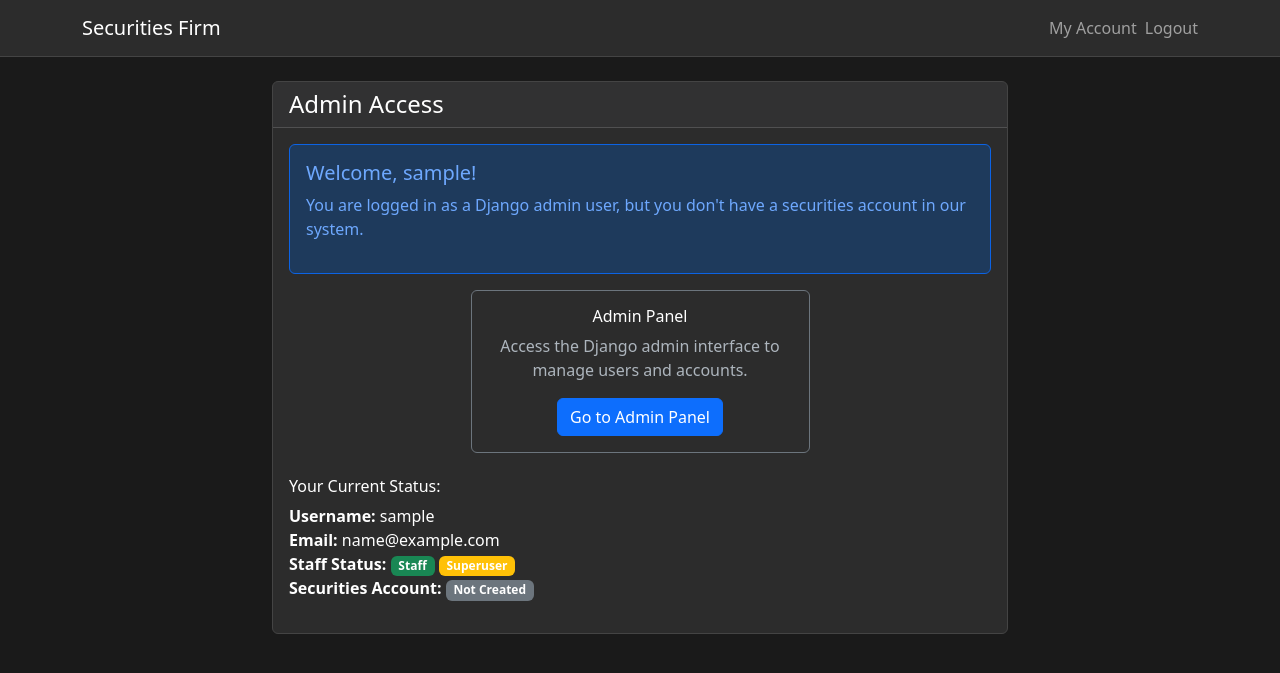
After one commit to xero7689/securities_firm, a Django app: page /accounts/admin-without-account/ in a window 1280 px wide. The commit adds this page. Shown: the top 673 px of the page. Run offline with Django 5.2, Linux system fonts and the light colour scheme; the visitor is signed in with stand-in values (Sample User, id 1); parts of the project's set-up code (start-up, migrations or seed data) failed here and were passed over.

Commit message:
fix: Add admin redirect for users without accounts

```diff
--- /dev/null
+++ b/accounts/templates/accounts/admin_without_account.html
@@ -0,0 +1,57 @@
+{% extends "accounts/base.html" %}
+{% block title %}
+  Admin Access - Securities Firm
+{% endblock title %}
+{% block content %}
+  <div class="row justify-content-center">
+    <div class="col-md-8">
+      <div class="card">
+        <div class="card-header">
+          <h4 class="mb-0">
+            <i class="bi bi-shield-check"></i>
+            Admin Access
+          </h4>
+        </div>
+        <div class="card-body">
+          <div class="alert alert-info">
+            <h5>Welcome, {{ user.username }}!</h5>
+            <p>You are logged in as a Django admin user, but you don't have a securities account in our system.</p>
+          </div>
+          <div class="row justify-content-center">
+            <div class="col-md-6">
+              <div class="card bg-dark border-secondary">
+                <div class="card-body text-center">
+                  <h6>Admin Panel</h6>
+                  <p class="text-muted">Access the Django admin interface to manage users and accounts.</p>
+                  <a href="/admin/" class="btn btn-primary">
+                    <i class="bi bi-gear"></i>
+                    Go to Admin Panel
+                  </a>
+                </div>
+              </div>
+            </div>
+          </div>
+          <div class="mt-4">
+            <h6>Your Current Status:</h6>
+            <ul class="list-unstyled">
+              <li>
+                <strong>Username:</strong> {{ user.username }}
+              </li>
+              <li>
+                <strong>Email:</strong> {{ user.email|default:"Not provided" }}
+              </li>
+              <li>
+                <strong>Staff Status:</strong>
+                {% if user.is_staff %}<span class="badge bg-success">Staff</span>{% endif %}
+                {% if user.is_superuser %}<span class="badge bg-warning">Superuser</span>{% endif %}
+              </li>
+              <li>
+                <strong>Securities Account:</strong> <span class="badge bg-secondary">Not Created</span>
+              </li>
+            </ul>
+          </div>
+        </div>
+      </div>
+    </div>
+  </div>
+{% endblock content %}
--- a/accounts/urls.py
+++ b/accounts/urls.py
@@ -16,5 +16,10 @@ urlpatterns = [
     path("", views.home, name="home"),
     path("supplement/", views.supplement_form, name="supplement_form"),
     path("status/", views.account_status, name="account_status"),
+    path(
+        "admin-without-account/",
+        views.admin_without_account,
+        name="admin_without_account",
+    ),
     path("congratulations/", views.congratulations, name="congratulations"),
 ]
--- a/accounts/views.py
+++ b/accounts/views.py
@@ -3,7 +3,7 @@ from django.contrib.auth import login
 from django.contrib.auth.decorators import login_required
 from django.core.exceptions import ValidationError
 from django.db import transaction
-from django.shortcuts import get_object_or_404, redirect, render
+from django.shortcuts import redirect, render
 
 from accounts.forms import AccountForm, CombinedRegistrationForm
 from accounts.models import Account
@@ -16,6 +16,15 @@ def home(request):
 
 
 def register(request):
+    # Check if user is authenticated admin/staff without account
+    if request.user.is_authenticated and (
+        request.user.is_staff or request.user.is_superuser
+    ):
+        try:
+            Account.objects.get(user=request.user)
+        except Account.DoesNotExist:
+            return redirect("admin_without_account")
+
     if request.method == "POST":
         form = CombinedRegistrationForm(request.POST, request.FILES)
         if form.is_valid():
@@ -50,6 +59,10 @@ def register(request):
 def supplement_form(request):
     # Check if user already has an account
     existing_account = Account.objects.filter(user=request.user).first()
+
+    # Check if user is admin/staff without account
+    if not existing_account and (request.user.is_staff or request.user.is_superuser):
+        return redirect("admin_without_account")
 
     if existing_account and existing_account.status == "approved":
         return redirect("congratulations")
@@ -93,7 +106,14 @@ def supplement_form(request):
 
 @login_required
 def account_status(request):
-    account = get_object_or_404(Account, user=request.user)
+    try:
+        account = Account.objects.get(user=request.user)
+    except Account.DoesNotExist:
+        # Check if user is admin/staff without account
+        if request.user.is_staff or request.user.is_superuser:
+            return redirect("admin_without_account")
+        # Regular user without account should not happen, but redirect to register
+        return redirect("register")
 
     # Automatically redirect approved users to congratulations page
     if account.status == "approved":
@@ -105,8 +125,24 @@ def account_status(request):
 
 
 @login_required
+def admin_without_account(request):
+    """View for admin users who don't have an Account instance"""
+    if not (request.user.is_staff or request.user.is_superuser):
+        return redirect("account_status")
+
+    return render(request, "accounts/admin_without_account.html")
+
+
+@login_required
 def congratulations(request):
-    account = get_object_or_404(Account, user=request.user)
+    try:
+        account = Account.objects.get(user=request.user)
+    except Account.DoesNotExist:
+        # Check if user is admin/staff without account
+        if request.user.is_staff or request.user.is_superuser:
+            return redirect("admin_without_account")
+        return redirect("account_status")
+
     if account.status == "approved":
         return render(request, "accounts/congratulations.html", {"account": account})
     else:
```
Also changed, not shown: accounts/templates/accounts/account_status.html (+5 -7 lines), accounts/tests/test_views.py (+69 -1 lines).
